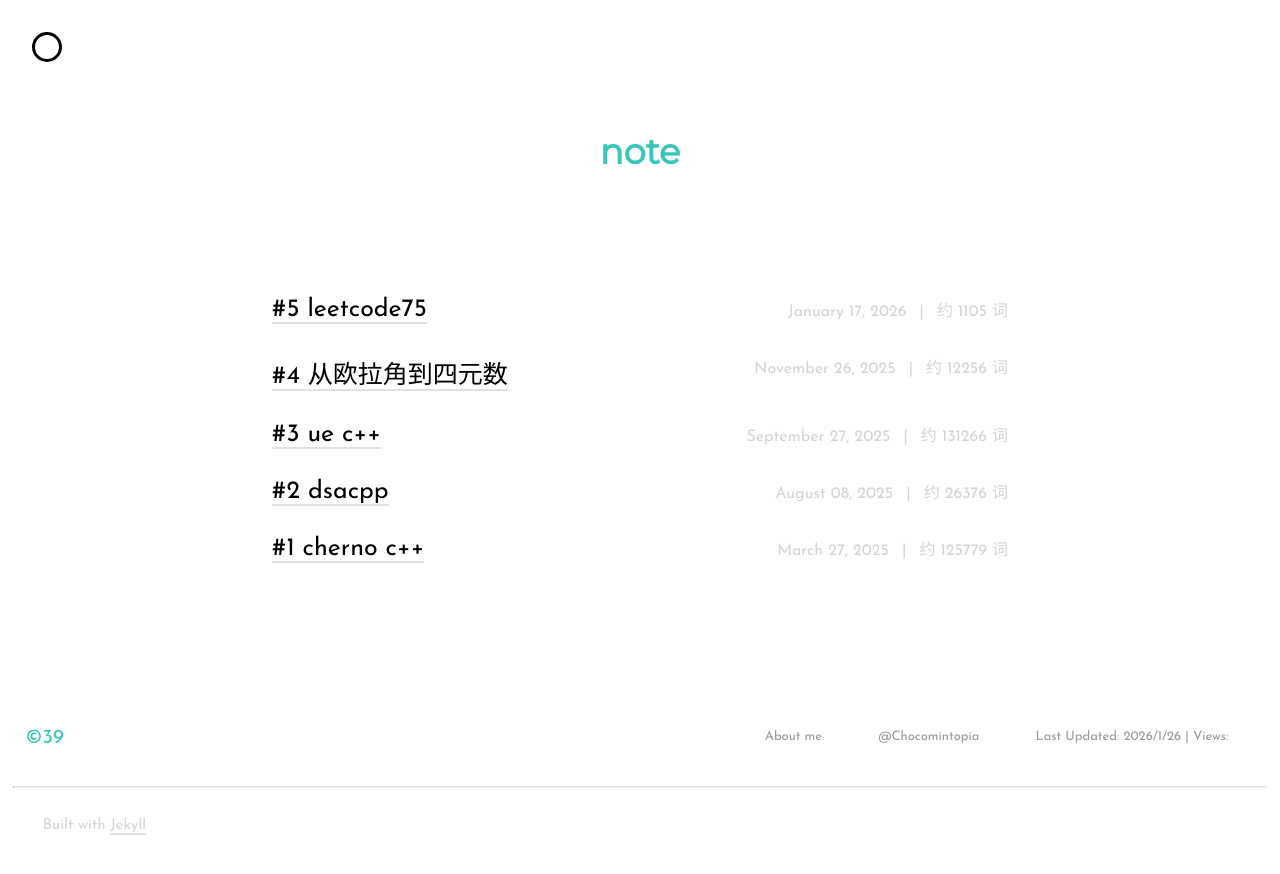
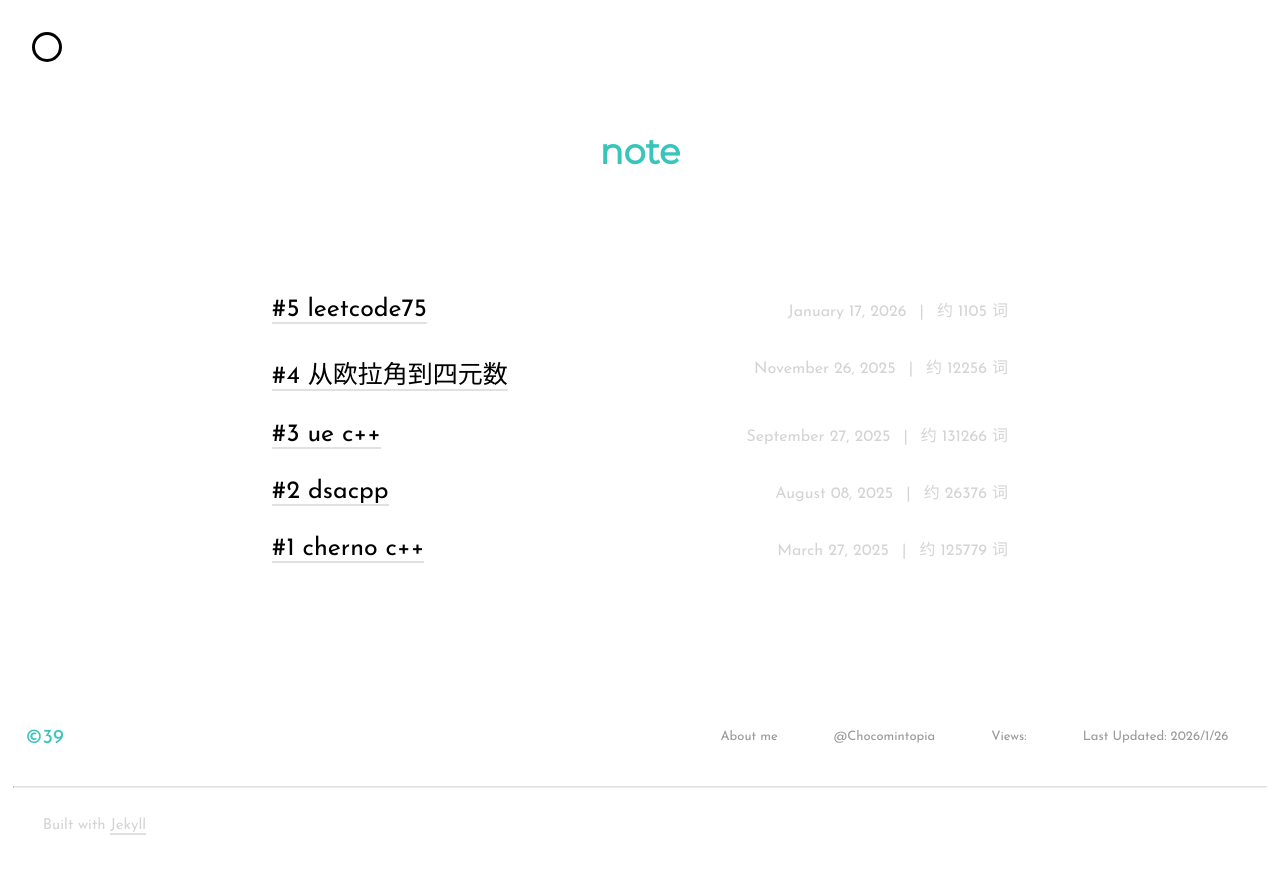
Before and after one commit to Chocomintopia/Chocomintopia.Github.io, a Jekyll site: the page built from index.html, in a window 1280 px wide. Shown: the top 874 px of the page. Built offline with Jekyll 4.4.1, drawn with Linux system fonts in a browser that asks for light colours; nearby versions of some CDN libraries; the list of posts is cut into pages by our own code; comment, search, counter and statistics services are not loaded.

Commit message:
Update footer.html

```diff
--- a/_includes/footer.html
+++ b/_includes/footer.html
@@ -21,10 +21,12 @@
                 @{{ site.github_username }}
             </a>
             <a class="button">
+                Views: <span id="busuanzi_value_site_pv"></span>
+            </a>
+            <a class="button">
             <script language="JavaScript">
-            document.write("Last Updated: " +((new Date(document.lastModified)).getYear()+1900) +"/"+ ((new Date(document.lastModified)).getMonth()+1) +"/"+(new Date(document.lastModified)).getDate() + " | Views: ")
+            document.write("Last Updated: " +((new Date(document.lastModified)).getYear()+1900) +"/"+ ((new Date(document.lastModified)).getMonth()+1) +"/"+(new Date(document.lastModified)).getDate() + "")
             </script>
-            <span id="busuanzi_value_site_pv"></span>
             </a>
 
     </div>
```
